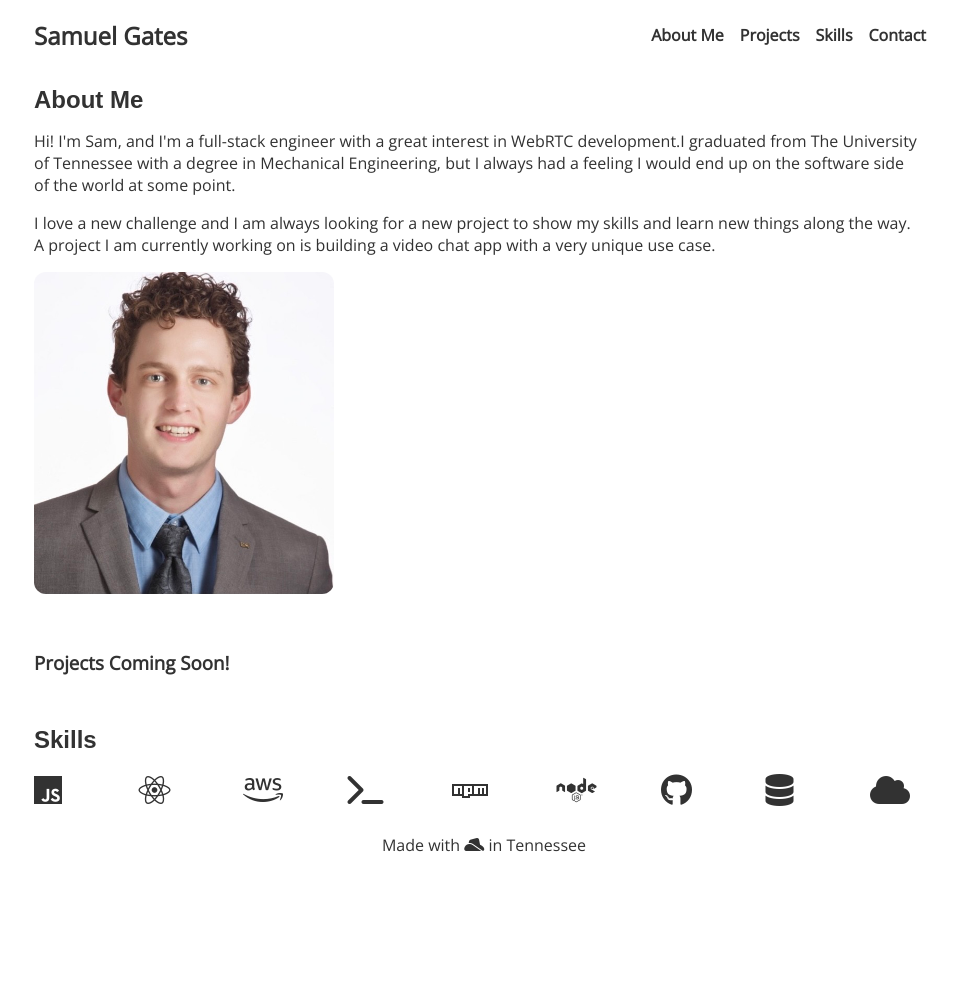
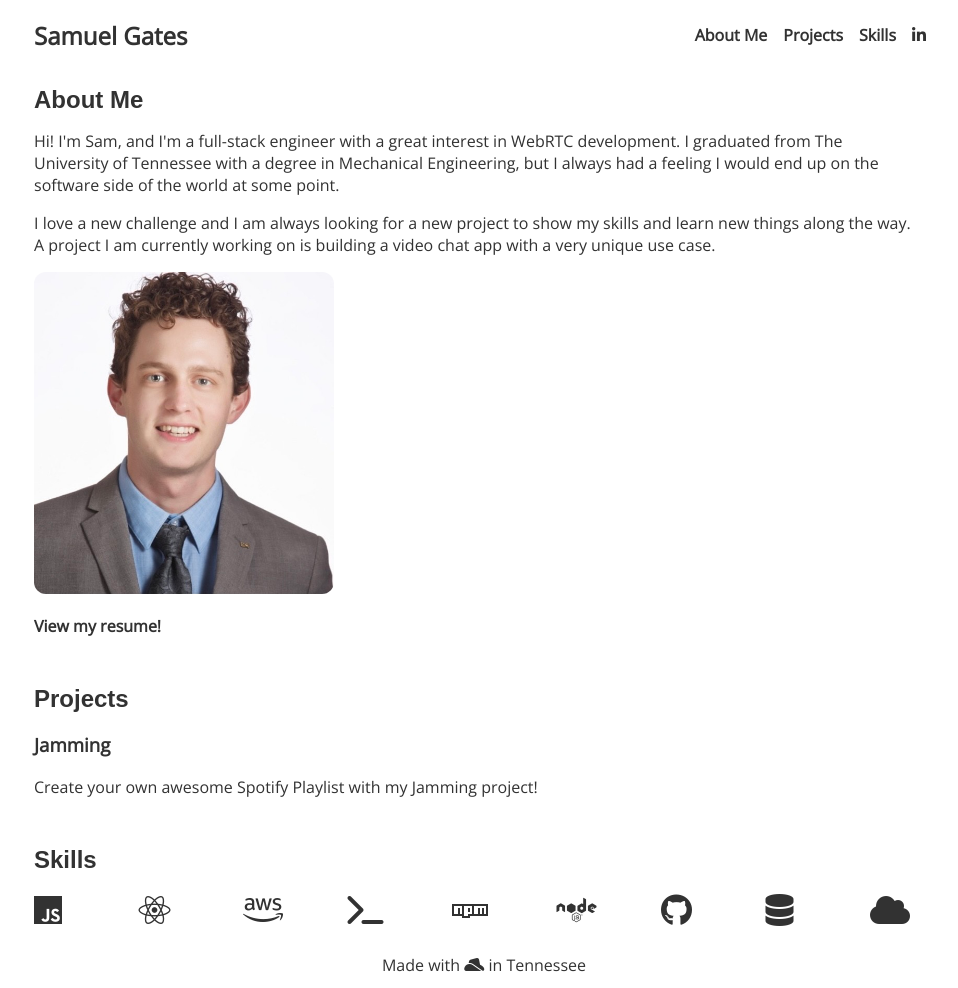
Before and after one commit to sam-gates/samgates, a plain HTML site: page index.html in a window 1280 px wide. Shown: the whole page, without its empty margins (156-1114 px from the left). Before the commit the page ends 868 px from the top, so only its background shows below. Drawn offline with nearby package versions, Linux system fonts and the light colour scheme; a web font is replaced by a local one.

Commit message:
New Update
Added resume and linkedin profile

```diff
--- a/index.html
+++ b/index.html
@@ -14,7 +14,7 @@
                 <li class="navigation-item"><a href="#about-me">About Me</a></li>
                 <li class="navigation-item"><a href="#projects">Projects</a></li>
                 <li class="navigation-item"><a href="#skills">Skills</a></li>
-                <li class="navigation-item"><a href="/contact.html">Contact</a></li>
+                <li class="navigation-item"><a href="https://www.linkedin.com/in/samuel-e-gates/"><i class="fab fa-linkedin-in"></i></a></li>
             </ul>
         </nav>
 
@@ -25,7 +25,7 @@
                         <h2>About Me</h2>
                         <p>
                             Hi! I'm Sam, and I'm a full-stack engineer with a great
-                            interest in WebRTC development.I graduated from The
+                            interest in WebRTC development. I graduated from The
                             University of Tennessee with a degree in Mechanical Engineering,
                             but I always had a feeling I would end up on the
                             software side of the world at some point.
@@ -41,11 +41,18 @@
                         alt="A photo of Samuel Gates"
                         class="portrait"
                         />
+                        <p>
+                            <a href="/resume.pdf">View my resume!</a>
+                        </p>
                     </div>
                 </div>
             </section>
             <section id="projects">
-                <h3>Projects Coming Soon!</h3>
+                <h2>Projects</h2>
+                <a href="https://sam-gates.github.io/Jamming/"><h3>Jamming</h3></a>
+                <p>
+                    Create your own awesome Spotify Playlist with my Jamming project!
+                </p>
             </section>
             <section id="skills">
                 <h2>Skills</h2>
```
Also changed, not shown: 1 other file.
